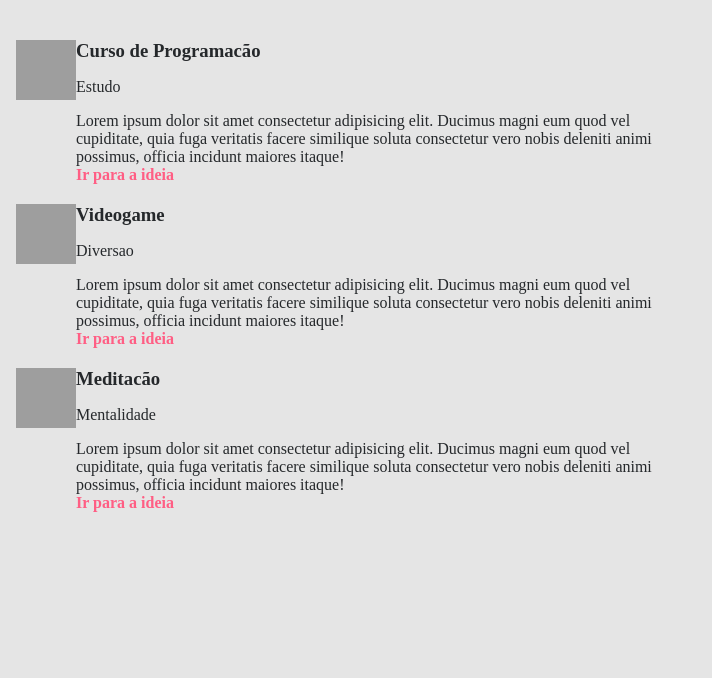
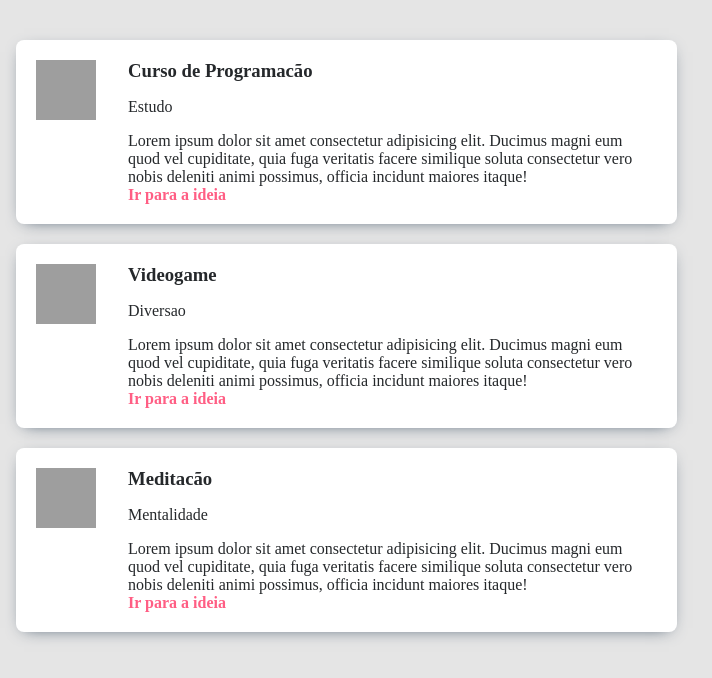
Before and after one commit to bernardd0/workshop, a website: page index.html in a window 1280 px wide. Shown: the full height of the page, 453-1165 px from the left. Drawn offline with Linux system fonts and the light colour scheme; grey boxes are pictures that could not be loaded.

Commit message:
feat: ideas block complementation

```diff
--- a/style.css
+++ b/style.css
@@ -67,10 +67,15 @@ footer a:hover{
 .idea {
     display: flex;
     margin-bottom: 20px;
+    background-color: white;
+    border-radius: 8px;
+    padding: 20px;
+    box-shadow: 0 4px 16px -8px #34495e;
 }
 .idea img {
     width: 60px;
     height: 60px;
+    margin-right: 32px;
 }
 .idea h3 {
     margin: 0;
```
